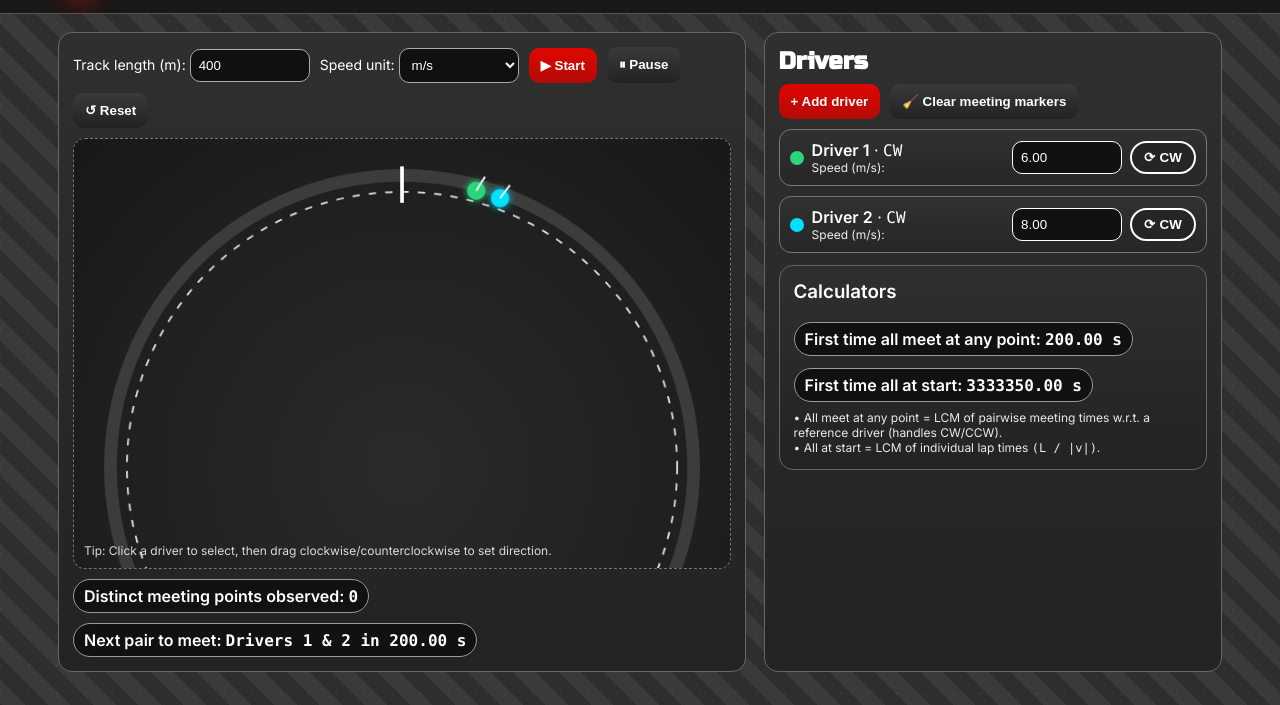
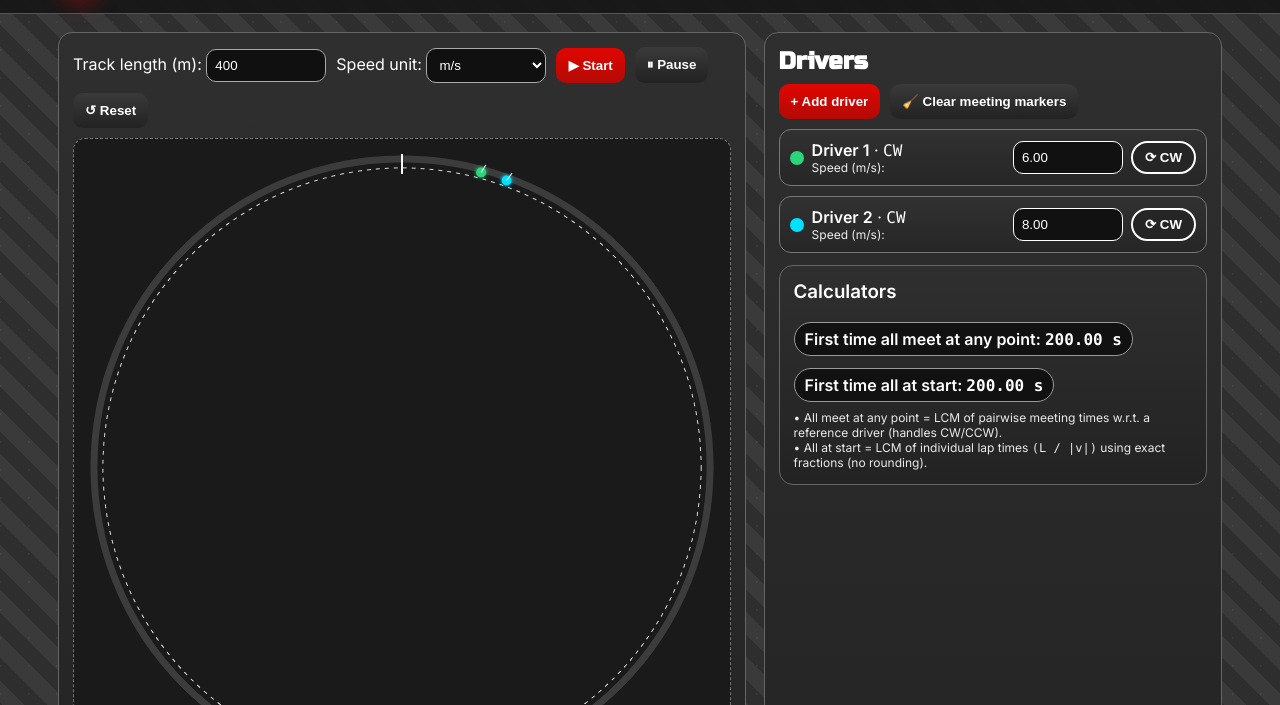
Before and after one commit to vipultg-dot/Time-Distance, a plain HTML site: page circular-tracks.html in a window 1280 px wide. Both pictures are taken after a click on the button "▶ Start". Shown: the part 63-768 px from the top of the page. Drawn offline with Linux system fonts and the light colour scheme.

Commit message:
Add files via upload

```diff
--- a/circular-tracks.html
+++ b/circular-tracks.html
@@ -11,10 +11,8 @@
   <style>
     :root{
       --f1-red:#E10600;
-      --asphalt:#2E2E2E;
-      --asphalt-2:#3A3A3A;
-      --text:#ffffff;
-      --link:#00BFFF;
+      --bg1:#2E2E2E; --bg2:#3A3A3A;
+      --text:#ffffff; --link:#00BFFF;
     }
     *{box-sizing:border-box}
     body{
@@ -22,34 +20,36 @@
       font-family:'Inter',system-ui,-apple-system,Segoe UI,Roboto,Arial,sans-serif;
       background:
         linear-gradient(135deg, rgba(255,255,255,.06) 0 2px, transparent 2px 20px) 0 0/28px 28px,
-        repeating-linear-gradient(45deg, var(--asphalt) 0 16px, var(--asphalt-2) 16px 32px);
+        repeating-linear-gradient(45deg, var(--bg1) 0 16px, var(--bg2) 16px 32px);
     }
     header{position:sticky;top:0;z-index:5;background:rgba(20,20,20,.85);backdrop-filter:blur(6px);border-bottom:1px solid #555}
     .wrap{max-width:1200px;margin:0 auto;padding:16px 20px;display:flex;align-items:center;gap:14px}
     .logo{width:40px;height:40px;border-radius:10px;background:var(--f1-red);display:grid;place-items:center;box-shadow:0 8px 20px rgba(225,6,0,.35)}
     h1{margin:0;font-family:'Russo One',sans-serif;font-size:24px}
-    a{color:var(--link);text-decoration:none}
-    a:hover{text-decoration:underline}
+    a{color:var(--link);text-decoration:none} a:hover{text-decoration:underline}
     main{max-width:1200px;margin:0 auto;padding:18px;display:grid;grid-template-columns:1.2fr .8fr;gap:18px}
     @media(max-width:1000px){main{grid-template-columns:1fr}}
     .card{background:linear-gradient(180deg,#2f2f2f,#232323);border:1px solid #666;border-radius:14px;padding:14px}
     .card h2{font-family:'Russo One',sans-serif;margin:0 0 8px}
-    .sim{display:grid;grid-template-rows:auto 1fr auto;gap:10px;height:640px}
-    #canvasWrap{display:grid;place-items:center;background:#1a1a1a;border-radius:12px;border:1px dashed #777;position:relative;overflow:hidden}
-    canvas{width:100%;height:auto;background:radial-gradient(circle at 50% 50%, #2b2b2b, #181818)}
     .controls{display:flex;flex-wrap:wrap;gap:10px;align-items:center}
-    .controls label{font-size:14px;color:#fff}
     .controls input[type="number"], .controls select{width:120px;padding:8px;border-radius:10px;border:1px solid #aaa;background:#101010;color:#fff}
     .btn{border:none;border-radius:10px;padding:10px 12px;font-weight:700;cursor:pointer;color:#fff}
     .primary{background:linear-gradient(180deg,var(--f1-red),#b30a06)}
     .ghost{background:linear-gradient(180deg,#3a3a3a,#222)}
+    /* Responsive sim area — no clipping */
+    .sim{display:grid;grid-template-rows:auto 1fr auto;gap:10px}
+    #canvasWrap{
+      width:100%; aspect-ratio:1 / 1; /* stays square */
+      display:grid; place-items:center; background:#1a1a1a;
+      border-radius:12px; border:1px dashed #777; position:relative; overflow:visible;
+    }
+    canvas{width:100%; height:100%; /* fill wrapper */}
     .row{display:flex;gap:10px;align-items:center;flex-wrap:wrap}
     .list{display:flex;flex-direction:column;gap:10px;max-height:560px;overflow:auto}
     .runner{display:grid;grid-template-columns:auto 1fr auto auto;gap:8px;align-items:center;padding:10px;border:1px solid #777;border-radius:12px;background:linear-gradient(180deg,#313131,#262626)}
     .dot{width:14px;height:14px;border-radius:50%}
     .small{font-size:12px;color:#eee}
-    .toggle{cursor:pointer;border:2px solid #fff;color:#fff;border-radius:999px;padding:7px 12px;background:#252525;font-weight:800;letter-spacing:.2px}
-    .toggle:hover{filter:brightness(1.1)}
+    .toggle{cursor:pointer;border:2px solid #fff;color:#fff;border-radius:999px;padding:7px 12px;background:#252525;font-weight:800}
     .pill{display:inline-block;border:1px solid #999;border-radius:999px;padding:6px 10px;background:#111;font-weight:700}
     .mono{font-family:ui-monospace, SFMono-Regular, Menlo, Monaco, Consolas, "Liberation Mono", "Courier New", monospace}
     footer{max-width:1200px;margin:18px auto 28px;padding:0 18px;color:#fff;display:flex;justify-content:space-between;flex-wrap:wrap}
@@ -91,7 +91,7 @@
         <button id="resetBtn" class="btn ghost">↺ Reset</button>
       </div>
       <div id="canvasWrap">
-        <canvas id="trackCanvas" width="720" height="720"></canvas>
+        <canvas id="trackCanvas" width="800" height="800"></canvas>
         <div class="small" style="position:absolute;bottom:10px;left:10px;opacity:.9;">
           Tip: Click a driver to select, then drag clockwise/counterclockwise to set direction.
         </div>
@@ -118,7 +118,7 @@
         </div>
         <div class="small" style="margin-top:8px;color:#eaeaea">
           • All meet at any point = LCM of pairwise meeting times w.r.t. a reference driver (handles CW/CCW).<br>
-          • All at start = LCM of individual lap times <span class="mono">(L / |v|)</span>.
+          • All at start = LCM of individual lap times <span class="mono">(L / |v|)</span> using exact fractions (no rounding).
         </div>
       </div>
     </aside>
@@ -130,63 +130,85 @@
   </footer>
 
   <script>
-    // ====== Math helpers ======
-    function gcd(a, b){ a = Math.abs(a); b = Math.abs(b); while (b > 1e-12){ const t = b; b = a % b; a = t; } return a; }
-    function lcm(a, b){ return Math.abs(a*b) / gcd(a,b); }
-    function lcmArray(arr){ if(arr.length===0) return 0; return arr.reduce((acc,x)=> lcm(acc,x)); }
+    // ====== Exact fraction helpers ======
+    function gcdInt(a,b){ a=Math.abs(a); b=Math.abs(b); while(b!==0){ const t=b; b=a%b; a=t; } return a; }
+    function lcmInt(a,b){ return Math.abs(a/gcdInt(a,b)*b); }
+    function toFraction(x){
+      // Convert finite decimal to fraction n/d exactly by using string length
+      const s = String(x);
+      if(!s.includes('.')) return {n: Math.trunc(x), d: 1};
+      const parts = s.split('.');
+      const decimals = parts[1].length;
+      const d = Math.pow(10, decimals);
+      const n = Math.round(parseFloat(s) * d);
+      const g = gcdInt(n,d);
+      return {n: n/g, d: d/g};
+    }
+    function multiplyFrac(a,b){ return reduceFrac({n:a.n*b.n, d:a.d*b.d}); }
+    function divideFrac(a,b){ return reduceFrac({n:a.n*b.d, d:a.d*b.n}); }
+    function reduceFrac(fr){ const g=gcdInt(fr.n,fr.d); return {n:fr.n/g, d:fr.d/g}; }
+    function fracToNumber(fr){ return fr.n / fr.d; }
+    function lcmRationals(fracs){
+      // LCM of rationals a_i/b_i (fracs reduced) = lcm(a_i) / gcd(b_i)
+      if(fracs.length===0) return {n:0,d:1};
+      let A = fracs[0].n, B = fracs[0].d;
+      for(let i=1;i<fracs.length;i++){
+        A = lcmInt(A, fracs[i].n);
+        B = gcdInt(B, fracs[i].d);
+      }
+      return reduceFrac({n:A,d:B});
+    }
 
     // ====== State ======
     const colors = ["#2BD67B","#00E0FF","#FFC400","#FF5DA2","#B084FF","#FF7A00","#9DFF00","#00FFC6"];
     const drivers = [];
-    let nextId=1;
-    let L = 400;
-    let running = false;
-    let lastTs = null;
-    let distinctMeetPositions = [];
-    let unit = 'mps'; // mps or kmph
-
+    let nextId=1, L=400, running=false, lastTs=null, unit='mps';
+    let distinctMeetPositions=[];
     // Canvas
-    const canvas = document.getElementById('trackCanvas');
-    const ctx = canvas.getContext('2d');
-    const W = canvas.width, H = canvas.height;
-    const cx = W/2, cy = H/2;
-    const R_track = Math.min(W,H)/2 - 40;
+    const canvas=document.getElementById('trackCanvas'), ctx=canvas.getContext('2d');
+    let W=canvas.width, H=canvas.height, cx=W/2, cy=H/2, R_track=Math.min(W,H)/2-40;
 
     // DOM
-    const trackLenInput = document.getElementById('trackLen');
-    const unitSelect = document.getElementById('unitSelect');
-    const startBtn = document.getElementById('startBtn');
-    const pauseBtn = document.getElementById('pauseBtn');
-    const resetBtn = document.getElementById('resetBtn');
-    const addBtn = document.getElementById('addBtn');
-    const clearMeetBtn = document.getElementById('clearMeetBtn');
-    const driverList = document.getElementById('driverList');
-    const meetCount = document.getElementById('meetCount');
-    const nextMeet = document.getElementById('nextMeet');
-    const allStart = document.getElementById('allStart');
-    const allAny = document.getElementById('allAny');
+    const trackLenInput=document.getElementById('trackLen');
+    const unitSelect=document.getElementById('unitSelect');
+    const startBtn=document.getElementById('startBtn');
+    const pauseBtn=document.getElementById('pauseBtn');
+    const resetBtn=document.getElementById('resetBtn');
+    const addBtn=document.getElementById('addBtn');
+    const clearMeetBtn=document.getElementById('clearMeetBtn');
+    const driverList=document.getElementById('driverList');
+    const meetCount=document.getElementById('meetCount');
+    const nextMeet=document.getElementById('nextMeet');
+    const allStart=document.getElementById('allStart');
+    const allAny=document.getElementById('allAny');
 
-    // ====== Drivers ======
+    // Resize canvas to wrapper (keeps full track visible)
+    const wrap = document.getElementById('canvasWrap');
+    function resizeCanvas(){
+      const rect = wrap.getBoundingClientRect();
+      const size = Math.min(rect.width, rect.height);
+      canvas.width = canvas.height = Math.floor(size*2); // high DPI
+      W=canvas.width; H=canvas.height; cx=W/2; cy=H/2; R_track=Math.min(W,H)/2-40;
+      draw();
+    }
+    new ResizeObserver(resizeCanvas).observe(wrap);
+
+    // Drivers
     function addDriver(v_mps=6, dir=+1){
-      const d = { id: nextId++, color: colors[(nextId-2)%colors.length], v_mps, dir, theta: 0, selected:false };
-      drivers.push(d);
-      renderDriverList();
-      recomputeAggregates();
-      return d;
+      const d={id:nextId++,color:colors[(nextId-2)%colors.length],v_mps,dir,theta:0,selected:false};
+      drivers.push(d); renderDriverList(); recomputeAggregates(); return d;
     }
     function removeDriver(id){
-      const idx = drivers.findIndex(d=>d.id===id);
-      if(idx>=0){ drivers.splice(idx,1); renderDriverList(); recomputeAggregates(); }
+      const i=drivers.findIndex(d=>d.id===id); if(i>=0){drivers.splice(i,1); renderDriverList(); recomputeAggregates();}
     }
-    function formatSpeed(d){ return unit==='mps' ? d.v_mps.toFixed(2) : (d.v_mps*3.6).toFixed(1); }
-    function parseSpeed(val){ const x = parseFloat(val||'0'); return unit==='mps' ? x : x/3.6; }
+    function formatSpeed(d){ return unit==='mps'? d.v_mps.toFixed(2) : (d.v_mps*3.6).toFixed(1); }
+    function parseSpeed(val){ const x=parseFloat(val||'0'); return unit==='mps'? x : x/3.6; }
 
     function renderDriverList(){
-      driverList.innerHTML = "";
+      driverList.innerHTML="";
       drivers.forEach(d=>{
-        const row = document.createElement('div');
-        row.className = 'runner';
-        row.innerHTML = `
+        const row=document.createElement('div'); row.className='runner';
+        row.innerHTML=`
           <div class="dot" style="background:${d.color}"></div>
           <div>
             <div><b>Driver ${d.id}</b> · <span class="mono">${d.dir>0?'CW':'CCW'}</span></div>
@@ -195,128 +217,115 @@
           <input type="number" min="0" step="${unit==='mps'?'0.1':'0.5'}" value="${formatSpeed(d)}" style="width:110px;background:#111;color:#fff;border:1px solid #fff;border-radius:10px;padding:8px" />
           <button class="toggle">${d.dir>0?'⟳ CW':'⟲ CCW'}</button>
         `;
-        const speedInput = row.children[2];
-        const toggleBtn = row.children[3];
-        speedInput.addEventListener('input', e=>{ d.v_mps = Math.max(0, parseSpeed(e.target.value)); recomputeAggregates(); });
-        toggleBtn.addEventListener('click', ()=>{ d.dir *= -1; renderDriverList(); recomputeAggregates(); });
+        const speedInput=row.children[2]; const toggleBtn=row.children[3];
+        speedInput.addEventListener('input',e=>{ d.v_mps=Math.max(0,parseSpeed(e.target.value)); recomputeAggregates(); });
+        toggleBtn.addEventListener('click',()=>{ d.dir*=-1; renderDriverList(); recomputeAggregates(); });
         driverList.appendChild(row);
       });
       if(drivers.length>2){
         drivers.forEach((d,idx)=>{
-          const row = driverList.children[idx];
-          const btn = document.createElement('button');
-          btn.className = 'toggle';
-          btn.textContent = '🗑 Remove';
-          btn.addEventListener('click', ()=> removeDriver(d.id));
+          const row=driverList.children[idx]; const btn=document.createElement('button');
+          btn.className='toggle'; btn.textContent='🗑 Remove'; btn.addEventListener('click',()=>removeDriver(d.id));
           row.appendChild(btn);
         });
       }
     }
 
-    // ====== Calculators ======
+    // Calculators
     function recomputeAllStartTime(){
       if(drivers.length===0){ allStart.textContent='–'; return; }
-      const scale = 1000;
-      const taus = drivers.map(d=> d.v_mps<=0 ? Infinity : (L/d.v_mps));
-      if(taus.some(x=>!isFinite(x))){ allStart.textContent='– (set speeds > 0)'; return; }
-      const ms = taus.map(t=> Math.round(t*scale));
-      const l = lcmArray(ms);
-      allStart.textContent = (l/scale).toFixed(2) + ' s';
+      // tau_i = L / v_i (seconds). Represent v_i as fraction; tau_i = L * (den/num)
+      const taus = [];
+      for(const d of drivers){
+        if(d.v_mps<=0){ allStart.textContent='– (set speeds > 0)'; return; }
+        const vfr = toFraction(d.v_mps); // num/den
+        // tau = L * den / num
+        let tfr = reduceFrac({n: L * vfr.d, d: vfr.n});
+        taus.push(tfr);
+      }
+      const l = lcmRationals(taus); // fraction
+      allStart.textContent = (fracToNumber(l)).toFixed(2) + ' s';
     }
     function recomputeAllMeetAnyPoint(){
       if(drivers.length<=1){ allAny.textContent = drivers.length===1 ? '0 s' : '–'; return; }
       const ref = drivers[0];
-      const ts = [];
+      const frs = [];
       for(let i=1;i<drivers.length;i++){
         const d = drivers[i];
         const rel = Math.abs(ref.dir*ref.v_mps - d.dir*d.v_mps);
-        if(rel < 1e-9) continue;
-        ts.push(L / rel);
+        if(rel < 1e-12) continue;
+        const rfr = toFraction(rel); // (m/s)
+        // time = L / rel
+        const tfr = reduceFrac({n: L * rfr.d, d: rfr.n});
+        frs.push(tfr);
       }
-      if(ts.length===0){ allAny.textContent = 'Always together'; return; }
-      const scale = 1000;
-      const ms = ts.map(t=> Math.round(t*scale));
-      const l = lcmArray(ms);
-      allAny.textContent = (l/scale).toFixed(2) + ' s';
+      if(frs.length===0){ allAny.textContent='Always together'; return; }
+      const l = lcmRationals(frs);
+      allAny.textContent = (fracToNumber(l)).toFixed(2) + ' s';
     }
     function computeNextPairMeet(){
-      if(drivers.length<2){ nextMeet.textContent = '–'; return; }
-      let bestT = Infinity, bestPair = null;
+      if(drivers.length<2){ nextMeet.textContent='–'; return; }
+      let best=Infinity, pair=null;
       for(let i=0;i<drivers.length;i++){
         for(let j=i+1;j<drivers.length;j++){
-          const di = drivers[i], dj = drivers[j];
-          const rel = Math.abs(di.dir*di.v_mps - dj.dir*dj.v_mps);
-          const t = rel < 1e-9 ? Infinity : (L / rel);
-          if(t < bestT){ bestT = t; bestPair = [di.id, dj.id]; }
+          const a=drivers[i], b=drivers[j];
+          const rel = Math.abs(a.dir*a.v_mps - b.dir*b.v_mps);
+          const t = rel<1e-12 ? Infinity : L/rel;
+          if(t<best){best=t; pair=[a.id,b.id];}
         }
       }
-      nextMeet.textContent = bestT===Infinity ? '–' : `Drivers ${bestPair[0]} & ${bestPair[1]} in ${bestT.toFixed(2)} s`;
+      nextMeet.textContent = best===Infinity ? '–' : `Drivers ${pair[0]} & ${pair[1]} in ${best.toFixed(2)} s`;
     }
     function recomputeAggregates(){ recomputeAllStartTime(); recomputeAllMeetAnyPoint(); computeNextPairMeet(); }
 
-    // ====== Meeting markers ======
-    function modL(x){ x = x % L; if(x<0) x += L; return x; }
-    const meetMarkers = [];
+    // Meetings rendering
+    let meetMarkers=[];
+    function modL(x){ x%=L; if(x<0) x+=L; return x; }
     function recordMeetingAt(s){
       s = modL(s);
-      const exists = distinctMeetPositions.some(p => Math.abs(p - s) < 1);
-      if(!exists){ distinctMeetPositions.push(s); meetCount.textContent = String(distinctMeetPositions.length); }
+      const exists = distinctMeetPositions.some(p=> Math.abs(p-s)<1);
+      if(!exists){ distinctMeetPositions.push(s); meetCount.textContent=String(distinctMeetPositions.length); }
     }
 
-    // ====== Drawing ======
+    // Draw
     function draw(){
-      ctx.clearRect(0,0,W,H);
+      ctx.clearRect(0,0,canvas.width,canvas.height);
       // track
-      ctx.beginPath();
-      ctx.arc(cx,cy,R_track,0,Math.PI*2);
-      ctx.lineWidth = 14; ctx.strokeStyle = "#3c3c3c"; ctx.stroke();
-      // lane line
-      ctx.beginPath();
-      ctx.arc(cx,cy,R_track-18,0,Math.PI*2);
-      ctx.setLineDash([8,10]); ctx.lineWidth = 2; ctx.strokeStyle = "#dcdcdc"; ctx.stroke(); ctx.setLineDash([]);
+      ctx.beginPath(); ctx.arc(cx,cy,R_track,0,Math.PI*2); ctx.lineWidth=14; ctx.strokeStyle="#3c3c3c"; ctx.stroke();
+      // lane
+      ctx.beginPath(); ctx.arc(cx,cy,R_track-18,0,Math.PI*2); ctx.setLineDash([8,10]); ctx.lineWidth=2; ctx.strokeStyle="#dcdcdc"; ctx.stroke(); ctx.setLineDash([]);
       // start line
-      ctx.save(); ctx.translate(cx,cy); ctx.rotate(-Math.PI/2);
-      ctx.beginPath(); ctx.moveTo(R_track-30,0); ctx.lineTo(R_track+10,0);
-      ctx.lineWidth = 4; ctx.strokeStyle = "#fff"; ctx.stroke(); ctx.restore();
+      ctx.save(); ctx.translate(cx,cy); ctx.rotate(-Math.PI/2); ctx.beginPath(); ctx.moveTo(R_track-30,0); ctx.lineTo(R_track+10,0); ctx.lineWidth=4; ctx.strokeStyle="#fff"; ctx.stroke(); ctx.restore();
       // markers
-      meetMarkers.forEach(m=>{
-        const ang = -Math.PI/2 + 2*Math.PI*(m.s / L);
-        const x = cx + (R_track-6)*Math.cos(ang);
-        const y = cy + (R_track-6)*Math.sin(ang);
-        ctx.beginPath(); ctx.arc(x,y,5,0,Math.PI*2); ctx.fillStyle = "#FFD54F"; ctx.fill();
-      });
+      for(const m of meetMarkers){
+        const ang = -Math.PI/2 + 2*Math.PI*(m.s/L);
+        const x = cx + (R_track-6)*Math.cos(ang), y = cy + (R_track-6)*Math.sin(ang);
+        ctx.beginPath(); ctx.arc(x,y,5,0,Math.PI*2); ctx.fillStyle="#FFD54F"; ctx.fill();
+      }
       // drivers
-      drivers.forEach(d=>{
+      for(const d of drivers){
         const ang = -Math.PI/2 + 2*Math.PI*d.theta;
-        const x = cx + (R_track-6)*Math.cos(ang);
-        const y = cy + (R_track-6)*Math.sin(ang);
-        ctx.beginPath(); ctx.arc(x,y,10,0,Math.PI*2);
-        ctx.fillStyle = d.color; ctx.shadowColor = d.color; ctx.shadowBlur = d.selected ? 20 : 8; ctx.fill(); ctx.shadowBlur = 0;
-        // direction arrow
-        ctx.beginPath();
-        const dirAng = ang + (d.dir>0 ? +0.3 : -0.3);
-        ctx.moveTo(x,y); ctx.lineTo(x + 18*Math.cos(dirAng), y + 18*Math.sin(dirAng));
-        ctx.lineWidth = 2; ctx.strokeStyle = "#fff"; ctx.stroke();
-      });
+        const x = cx + (R_track-6)*Math.cos(ang), y = cy + (R_track-6)*Math.sin(ang);
+        ctx.beginPath(); ctx.arc(x,y,10,0,Math.PI*2); ctx.fillStyle=d.color; ctx.shadowColor=d.color; ctx.shadowBlur=d.selected?20:8; ctx.fill(); ctx.shadowBlur=0;
+        ctx.beginPath(); const dirAng= ang + (d.dir>0?+0.3:-0.3); ctx.moveTo(x,y); ctx.lineTo(x+18*Math.cos(dirAng), y+18*Math.sin(dirAng)); ctx.lineWidth=2; ctx.strokeStyle="#fff"; ctx.stroke();
+      }
     }
 
-    // ====== Loop ======
+    // Loop
     function step(ts){
       if(!running){ draw(); return; }
-      if(lastTs==null) lastTs = ts;
-      const dt = (ts - lastTs)/1000; lastTs = ts;
-      drivers.forEach(d=>{
-        const lapsPerSec = (d.dir*d.v_mps) / L;
-        d.theta = (d.theta + lapsPerSec * dt) % 1;
-        if(d.theta < 0) d.theta += 1;
-      });
+      if(lastTs==null) lastTs=ts; const dt=(ts-lastTs)/1000; lastTs=ts;
+      for(const d of drivers){
+        const lapsPerSec = (d.dir*d.v_mps)/L;
+        d.theta = (d.theta + lapsPerSec*dt) % 1; if(d.theta<0) d.theta+=1;
+      }
       for(let i=0;i<drivers.length;i++){
         for(let j=i+1;j<drivers.length;j++){
-          const a = drivers[i], b = drivers[j];
-          const wa = (a.dir*a.v_mps)/L, wb = (b.dir*b.v_mps)/L;
-          const relw = wa - wb; if(Math.abs(relw) < 1e-8) continue;
-          let delta0 = a.theta - b.theta; delta0 = ((delta0 + 0.5) % 1) - 0.5;
-          const tMeet = -delta0 / relw;
+          const a=drivers[i], b=drivers[j];
+          const wa=(a.dir*a.v_mps)/L, wb=(b.dir*b.v_mps)/L;
+          const relw=wa-wb; if(Math.abs(relw)<1e-10) continue;
+          let delta0=a.theta-b.theta; delta0=((delta0+0.5)%1)-0.5;
+          const tMeet = -delta0/relw;
           if(tMeet>0 && tMeet<=dt){
             const thetaMeet = (a.theta + wa*tMeet) % 1;
             const s = thetaMeet * L;
@@ -327,68 +336,41 @@
       draw(); requestAnimationFrame(step);
     }
 
-    // ====== Mouse (scaled for CSS size) ======
-    let mouseDown = false, activeDriver = null, dragStartAngle = null;
-    function getCanvasCoords(e){
-      const rect = canvas.getBoundingClientRect();
-      const scaleX = canvas.width / rect.width;
-      const scaleY = canvas.height / rect.height;
-      const mx = (e.clientX - rect.left) * scaleX;
-      const my = (e.clientY - rect.top) * scaleY;
-      return {mx,my};
+    // Mouse
+    let mouseDown=false, activeDriver=null, dragStart=0;
+    function getCanvasXY(e){
+      const rect=canvas.getBoundingClientRect();
+      const scaleX = canvas.width/rect.width, scaleY = canvas.height/rect.height;
+      return { x:(e.clientX-rect.left)*scaleX, y:(e.clientY-rect.top)*scaleY };
     }
-    function angleAt(mx,my){
-      const dx = mx - cx, dy = my - cy;
-      let ang = Math.atan2(dy, dx);
-      ang = (ang + Math.PI*2) % (Math.PI*2);
-      return ang;
-    }
-    canvas.addEventListener('mousedown', (e)=>{
-      const {mx,my} = getCanvasCoords(e);
-      activeDriver = null;
+    function angAt(x,y){ let a=Math.atan2(y-cy,x-cx); a=(a+Math.PI*2)%(Math.PI*2); return a; }
+    canvas.addEventListener('mousedown',e=>{
+      const {x,y}=getCanvasXY(e); activeDriver=null;
       for(const d of drivers){
-        const ang = -Math.PI/2 + 2*Math.PI*d.theta;
-        const x = cx + (R_track-6)*Math.cos(ang);
-        const y = cy + (R_track-6)*Math.sin(ang);
-        const dist2 = (mx-x)*(mx-x) + (my-y)*(my-y);
-        if(dist2 <= 18*18){ activeDriver = d; break; }
+        const ang=-Math.PI/2+2*Math.PI*d.theta; const px=cx+(R_track-6)*Math.cos(ang), py=cy+(R_track-6)*Math.sin(ang);
+        const dist2=(x-px)*(x-px)+(y-py)*(y-py); if(dist2<=18*18){ activeDriver=d; break; }
       }
-      if(activeDriver){
-        drivers.forEach(d=>d.selected=false);
-        activeDriver.selected = true;
-        mouseDown = true;
-        dragStartAngle = angleAt(mx,my);
-      }
+      if(activeDriver){ drivers.forEach(d=>d.selected=false); activeDriver.selected=true; mouseDown=true; dragStart=angAt(x,y); }
     });
-    canvas.addEventListener('mousemove', (e)=>{
-      if(!mouseDown || !activeDriver) return;
-      const {mx,my} = getCanvasCoords(e);
-      const angNow = angleAt(mx,my);
-      const delta = angNow - dragStartAngle;
-      if(Math.abs(delta) > 0.35){
-        activeDriver.dir = delta > 0 ? +1 : -1;
-        recomputeAggregates();
-      }
+    canvas.addEventListener('mousemove',e=>{
+      if(!mouseDown||!activeDriver) return; const {x,y}=getCanvasXY(e); const now=angAt(x,y); const delta=now-dragStart;
+      if(Math.abs(delta)>0.35){ activeDriver.dir = delta>0 ? +1 : -1; recomputeAggregates(); }
     });
-    window.addEventListener('mouseup', ()=>{ mouseDown=false; activeDriver=null; drivers.forEach(d=>d.selected=false); });
+    window.addEventListener('mouseup',()=>{ mouseDown=false; activeDriver=null; drivers.forEach(d=>d.selected=false); });
 
-    // ====== Controls ======
-    trackLenInput.addEventListener('input', e=>{ L = Math.max(50, parseFloat(e.target.value||"400")); recomputeAggregates(); });
-    unitSelect.addEventListener('change', e=>{ unit = e.target.value; renderDriverList(); });
-    startBtn.addEventListener('click', ()=>{ if(!running){ running = true; lastTs = null; requestAnimationFrame(step); } });
-    pauseBtn.addEventListener('click', ()=> running=false);
-    resetBtn.addEventListener('click', ()=>{
-      running=false; lastTs=null;
-      drivers.forEach(d=>{ d.theta = 0; });
-      distinctMeetPositions = []; meetMarkers.length = 0;
-      meetCount.textContent = '0'; recomputeAggregates(); draw();
+    // Controls
+    document.getElementById('clearMeetBtn').addEventListener('click',()=>{ distinctMeetPositions=[]; meetMarkers=[]; meetCount.textContent='0'; draw(); });
+    document.getElementById('addBtn').addEventListener('click',()=>{ addDriver(6+Math.random()*4,+1); });
+    document.getElementById('resetBtn').addEventListener('click',()=>{
+      running=false; lastTs=null; drivers.forEach(d=>d.theta=0); distinctMeetPositions=[]; meetMarkers=[]; meetCount.textContent='0'; recomputeAggregates(); draw();
     });
-    addBtn.addEventListener('click', ()=>{ addDriver(6 + Math.random()*4, +1); recomputeAggregates(); });
-    clearMeetBtn.addEventListener('click', ()=>{ distinctMeetPositions=[]; meetMarkers.length=0; meetCount.textContent='0'; draw(); });
+    document.getElementById('startBtn').addEventListener('click',()=>{ if(!running){ running=true; lastTs=null; requestAnimationFrame(step);} });
+    document.getElementById('pauseBtn').addEventListener('click',()=> running=false);
+    document.getElementById('trackLen').addEventListener('input',e=>{ L=Math.max(50,parseFloat(e.target.value||'400')); recomputeAggregates(); });
+    document.getElementById('unitSelect').addEventListener('change',e=>{ unit=e.target.value; renderDriverList(); });
 
-    // ====== Init ======
-    addDriver(6,+1); addDriver(8,+1);
-    recomputeAggregates(); draw(); requestAnimationFrame(step);
+    // Init
+    addDriver(6,+1); addDriver(8,+1); recomputeAggregates(); resizeCanvas(); requestAnimationFrame(step);
   </script>
 </body>
 </html>
```
